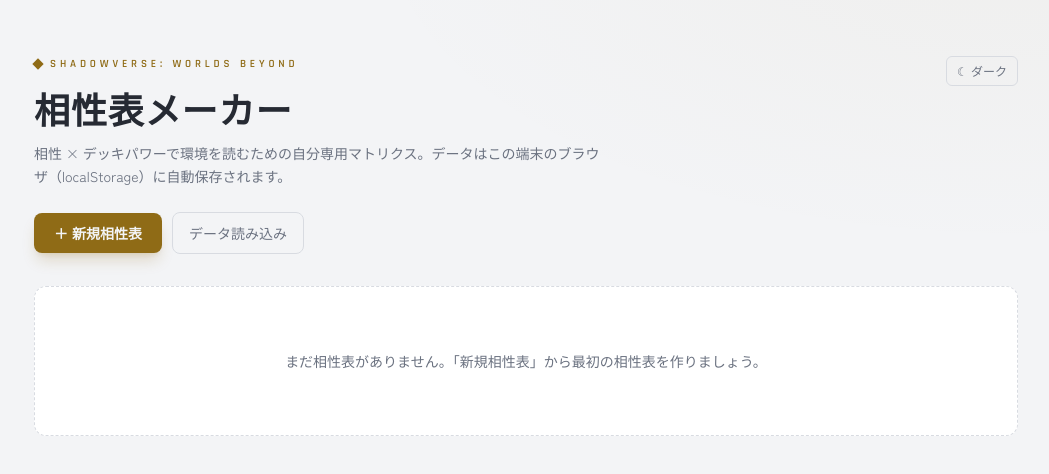
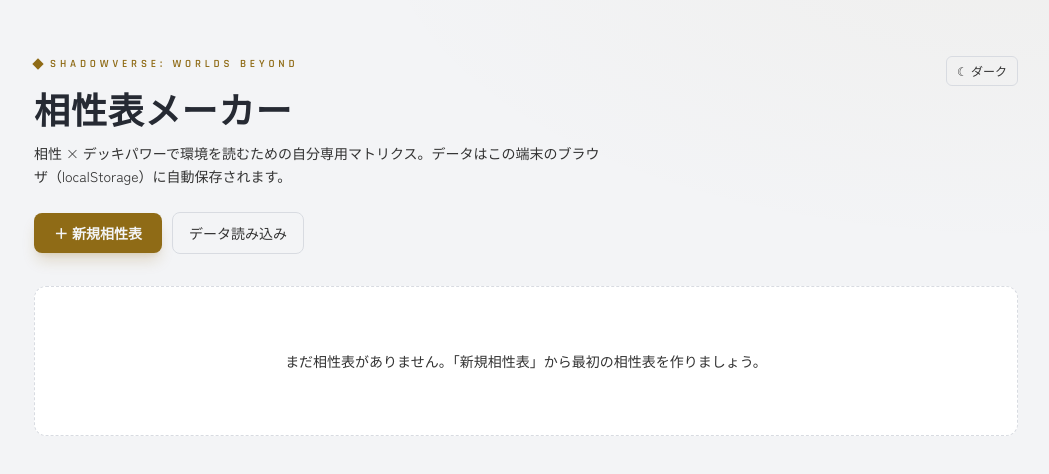
Before and after one commit to svwb-tools/shadowverse-wb, a React (Vite) app: page / in a window 1280 px wide. Shown: the top 474 px of the page, without its empty margins (114-1163 px from the left). Built offline with nearby package versions, Linux system fonts and the light colour scheme.

Commit message:
ライトテーマの補助テキスト色を#333に変更して視認性を改善
Co-Authored-By: Claude Fable 5 <noreply@anthropic.com>

```diff
--- a/src/index.css
+++ b/src/index.css
@@ -11,7 +11,7 @@
   --bg-panel-2: #f6f7f9;
   --bd-line: #d8dbe1;
   --ink-fg: #262a33;
-  --ink-muted: #6b7280;
+  --ink-muted: #333333;
   --ac-gold: #8f6b16;
   --ac-gold-bright: #75570f;
   --st-win: #177a56;
```
